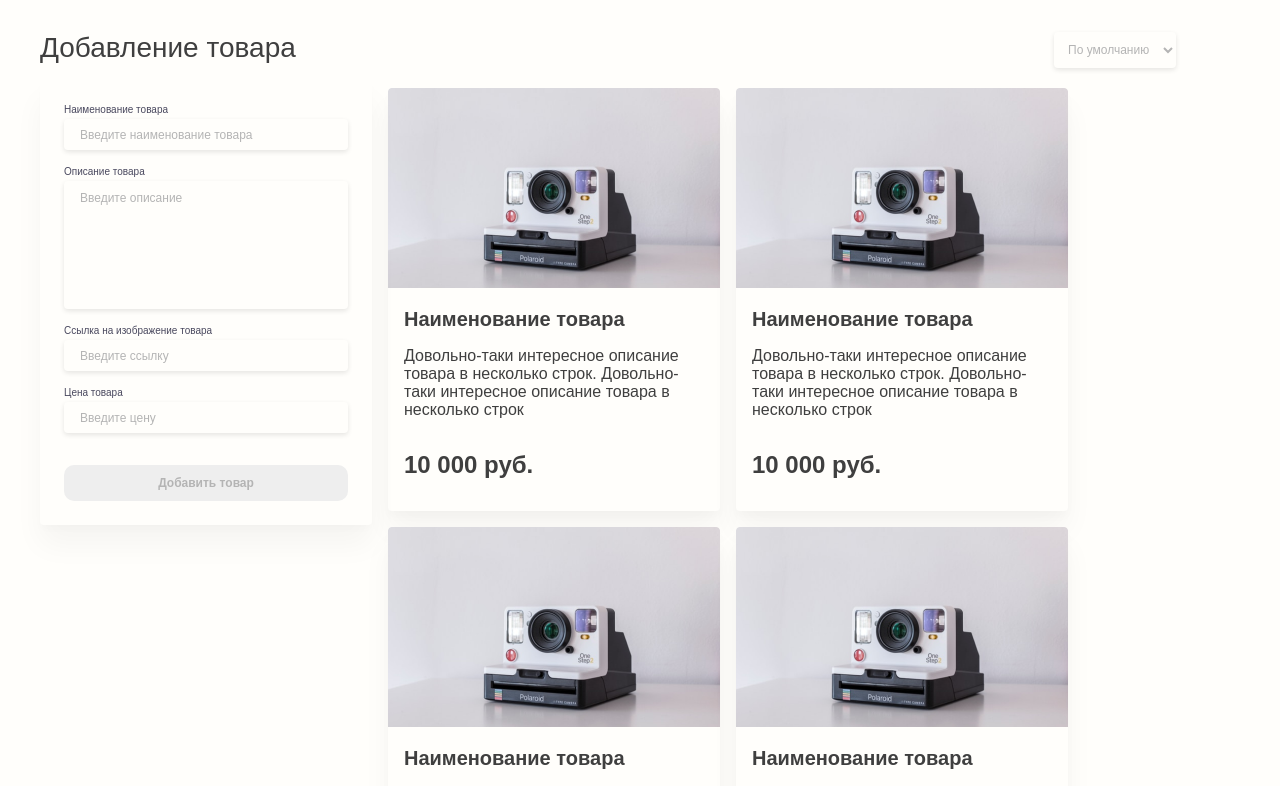
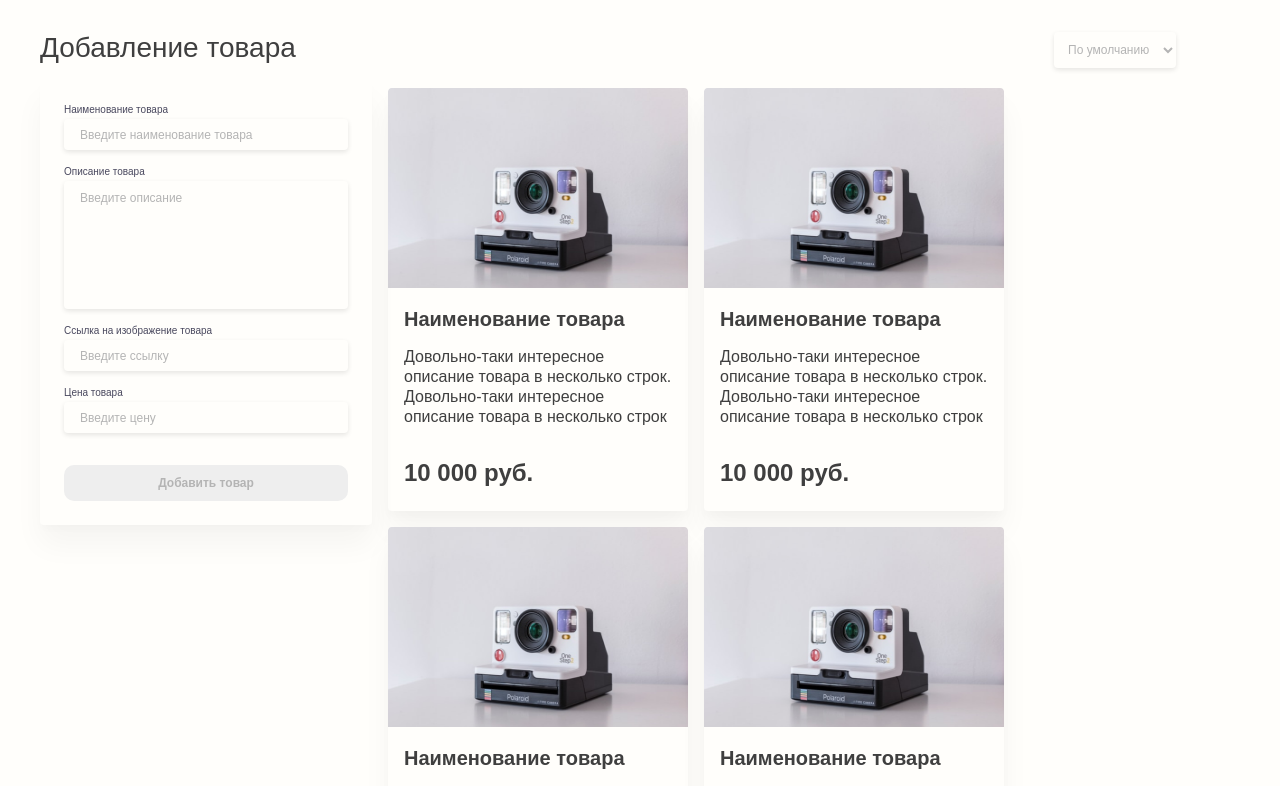
Before and after one commit to divnvp/ideaproject, a Nuxt app: page / in a window 1280 px wide. Shown: the top 786 px of the page. Built offline with nearby package versions, Linux system fonts and the light colour scheme.

Commit message:
update: styles

```diff
--- a/components/UIHome.vue
+++ b/components/UIHome.vue
@@ -137,7 +137,7 @@ export default {
     &__card {
       margin: 8px 8px;
 
-      width: 332px;
+      width: calc(332px - 32px);
       height: 423px;
     }
   }
--- a/components/card/ProductCard.vue
+++ b/components/card/ProductCard.vue
@@ -88,6 +88,7 @@ export default {
   &__description {
     margin-top: 16px;
     font-size: 16px;
+    line-height: 20px;
     font-weight: 400;
     color: #3F3F3F;
   }
```
